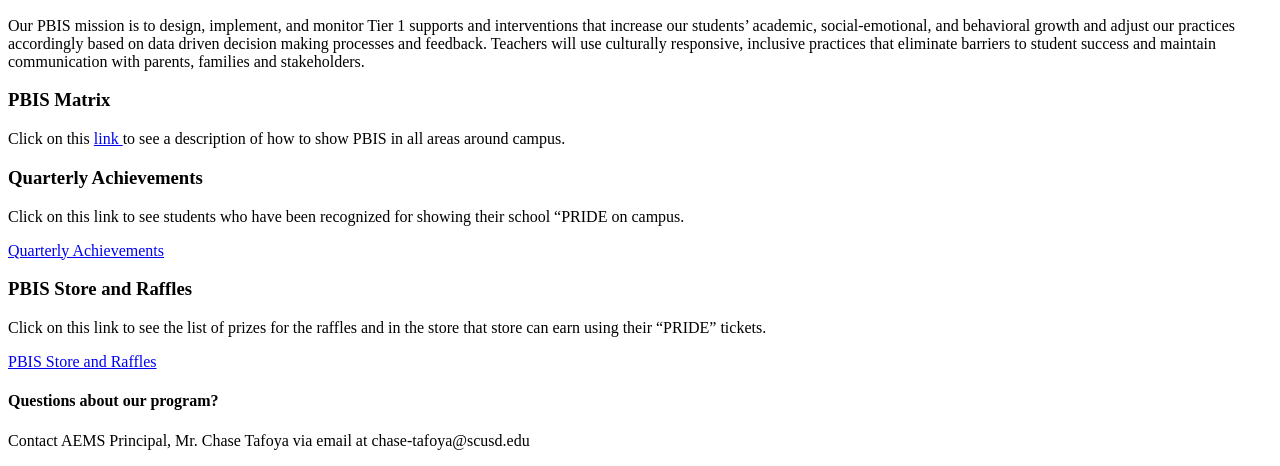
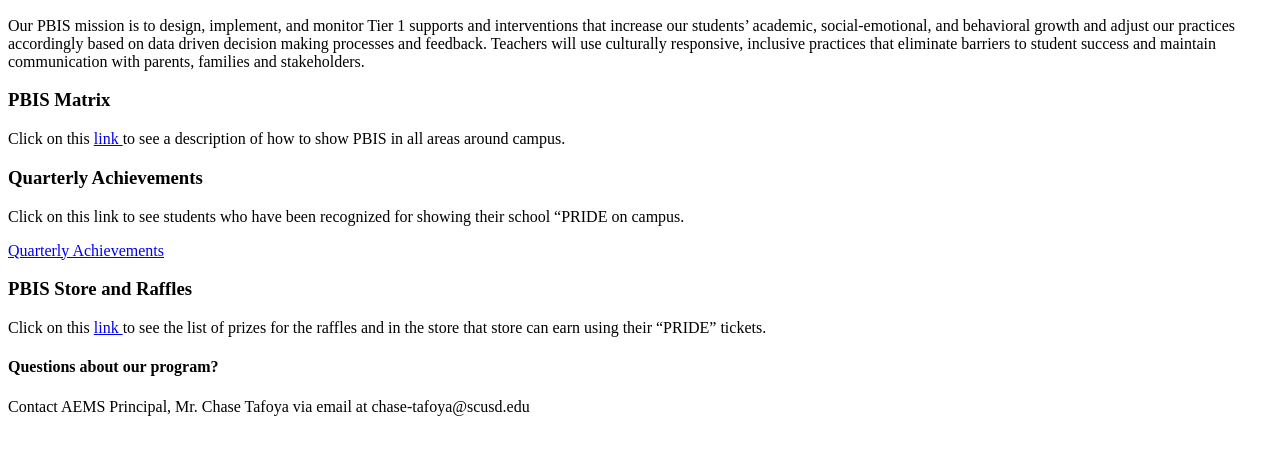
Before and after one commit to juliedelagua/PBISWebsiteAEMSFINAL, a plain HTML site: page websitetopublish.html in a window 1280 px wide. Shown: the part 375-841 px from the top of the page. After the commit the page ends 807 px from the top, so only its background shows below. Drawn offline with Linux system fonts and the light colour scheme.

Commit message:
Update websitetopublish.html

```diff
--- a/websitetopublish.html
+++ b/websitetopublish.html
@@ -36,8 +36,8 @@ PBIS Matrix
 PBIS Store and Raffles
 </h3>
 
-<p>Click on this link to see the list of prizes for the raffles and in the store that store can earn using their “PRIDE” tickets. </p>
-	<a href="storeandraffle.html">PBIS Store and Raffles</a>
+	<p>Click on this <a href="storeandraffle.html">link </a>to see the list of prizes for the raffles and in the store that store can earn using their “PRIDE” tickets. </p>
+
 
 <h4>
 Questions about our program?
```
